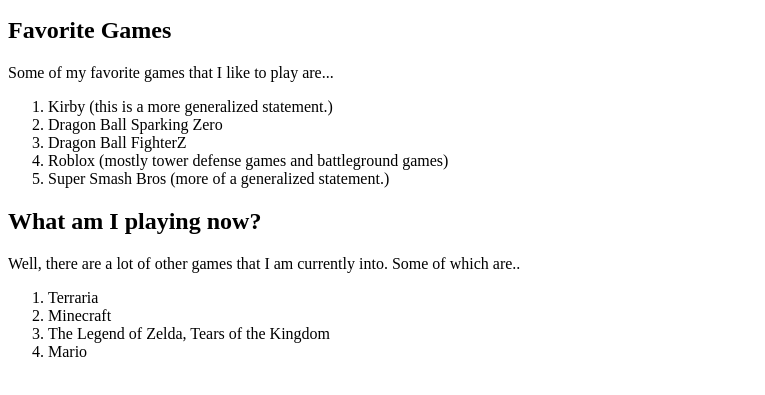
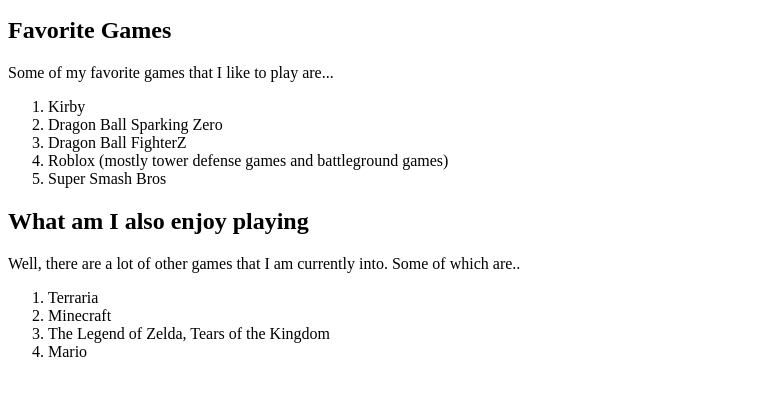
Before and after one commit to tykhemer/Portfolio-Website, a plain HTML site: page Work_Folder/home_page/hobbies.html in a window 1280 px wide. Shown: the part 101-496 px from the top of the page, without its empty margins (0-765 px from the left). Drawn offline with Linux system fonts and the light colour scheme.

Commit message:
Update hobbies.html

```diff
--- a/Work_Folder/home_page/hobbies.html
+++ b/Work_Folder/home_page/hobbies.html
@@ -7,17 +7,20 @@
 </head>
 <body>
     <h1>My Hobbies</h1>
+    <!--This is the beginning of the hobbies page.-->
     <p>Welcome to the hobbies page, this is a more personal part of the website. Maybe to just get to know me more.</p>
     <h2>Favorite Games</h2>
+    <!--This is where a lot of the main games go.-->
     <p>Some of my favorite games that I like to play are...</p>
     <ol>
-    <li>Kirby (this is a more generalized statement.)</li>
+    <li>Kirby</li>
     <li>Dragon Ball Sparking Zero</li>
     <li>Dragon Ball FighterZ</li>
     <li>Roblox (mostly tower defense games and battleground games)</li>
-    <li>Super Smash Bros (more of a generalized statement.)</li>
+    <li>Super Smash Bros</li>
     </ol>
-    <h2>What am I playing now?</h2>
+    <!--Sub Games go down here.-->
+    <h2>What am I also enjoy playing</h2>
     <p>Well, there are a lot of other games that I am currently into. Some of which are..</p>
     <ol>
         <li>Terraria</li>
```
